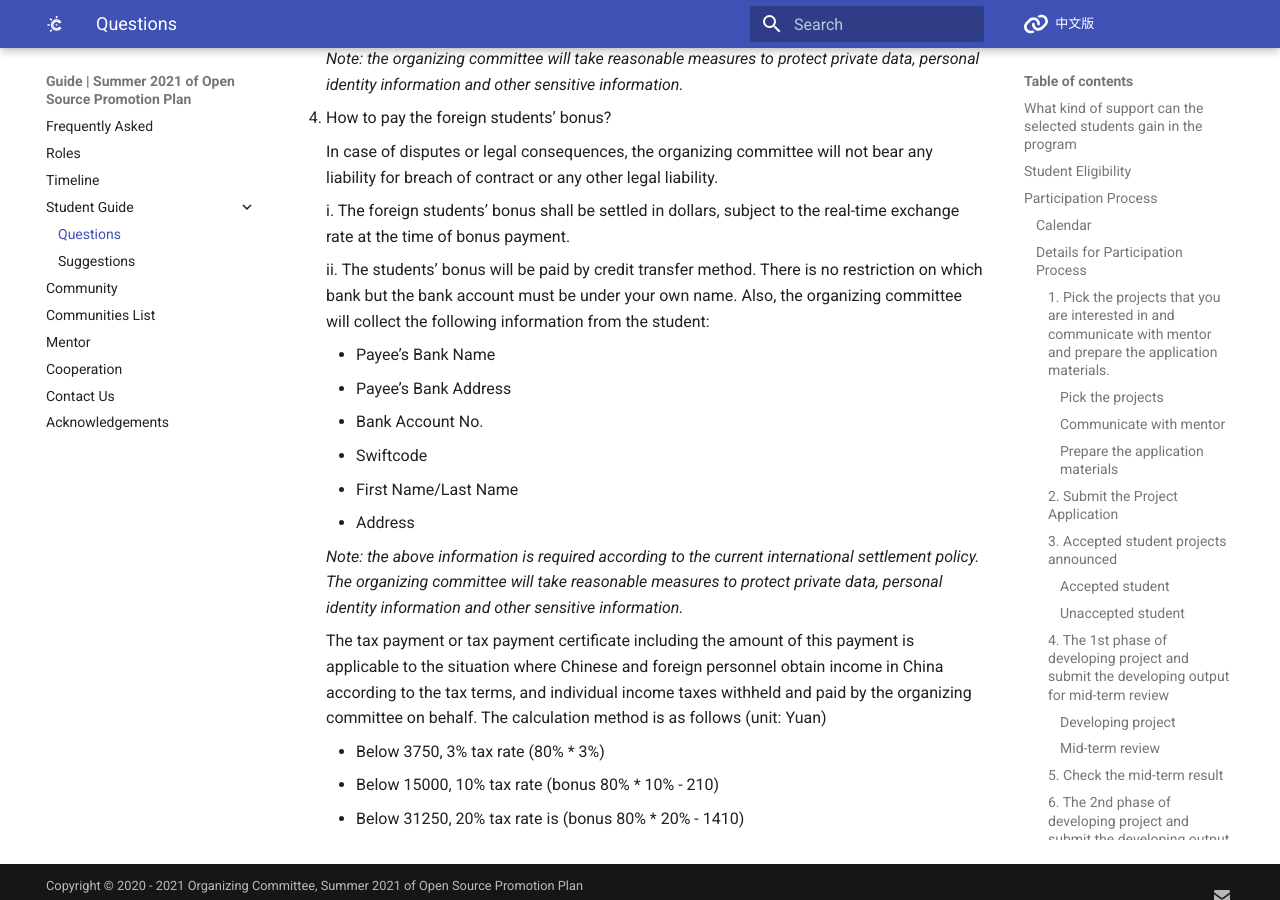
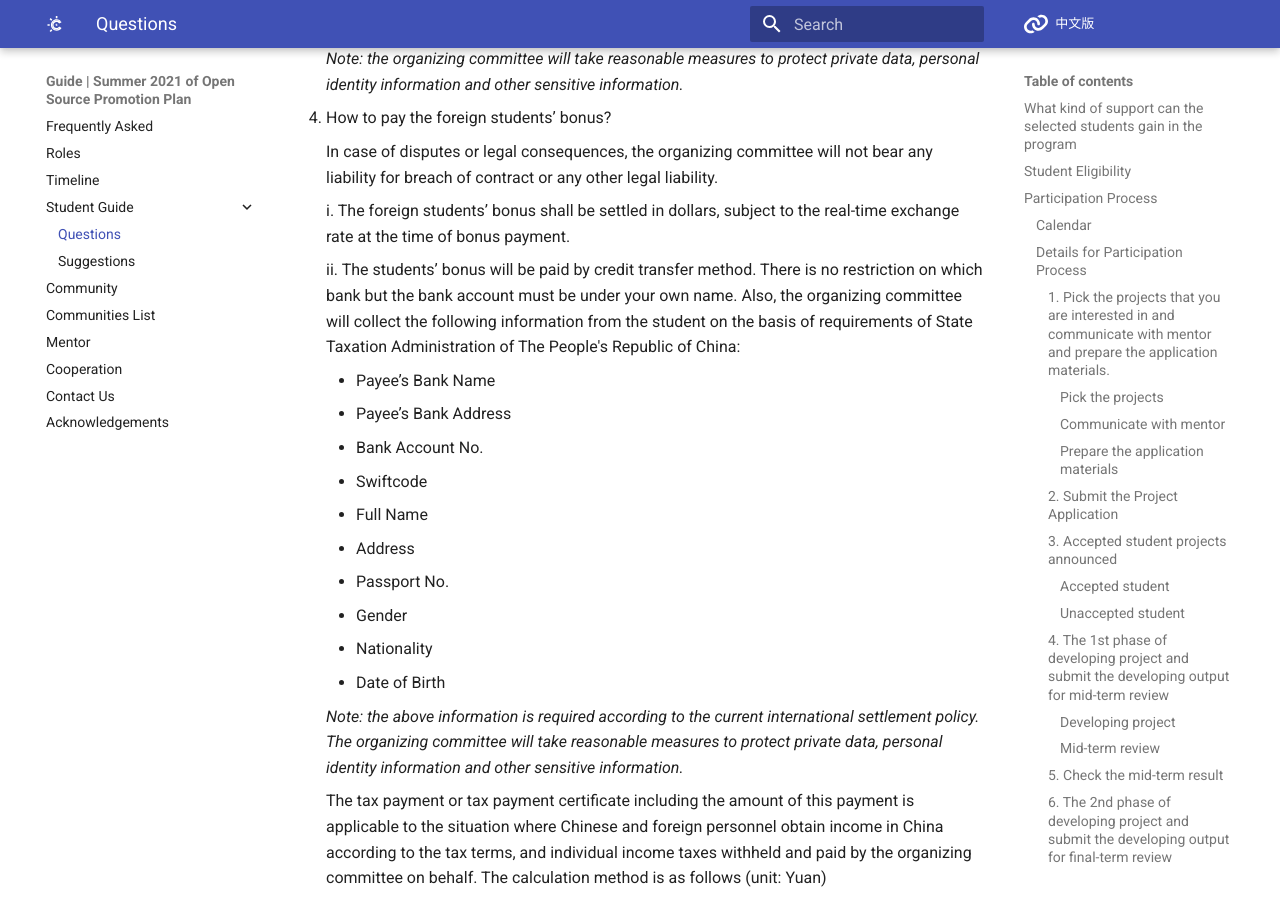
Before and after one commit to summer-ospp/help-en, an MkDocs documentation site: the page built from docs/student.md, in a window 1280 px wide and 900 px high, scrolled down 6203 px. Built offline with MkDocs 1.6.1 and Material for MkDocs 9.7.7, drawn with Linux system fonts in a browser that asks for light colours; comment, search, counter and statistics services are not loaded.

Commit message:
Update student.md

```diff
--- a/docs/student.md
+++ b/docs/student.md
@@ -196,14 +196,18 @@ Students can choose the programming language according to the needs of community
 
     i. The foreign students’ bonus shall be settled in dollars, subject to the real-time exchange rate at the time of bonus payment.
 
-    ii. The students’ bonus will be paid by credit transfer method. There is no restriction on which bank but the bank account must be under your own name. Also, the organizing committee will collect the following information from the student:
+    ii. The students’ bonus will be paid by credit transfer method. There is no restriction on which bank but the bank account must be under your own name. Also, the organizing committee will collect the following information from the student on the basis of requirements of State Taxation Administration of The People's Republic of China:
 
      - Payee’s Bank Name
      - Payee’s Bank Address
      - Bank Account No.
      - Swiftcode
-     - First Name/Last Name
+     - Full Name
      - Address
+     - Passport No.
+     - Gender
+     - Nationality
+     - Date of Birth
 
     *Note: the above information is required according to the current international settlement policy. The organizing committee will take reasonable measures to protect private data, personal identity information and other sensitive information.*
 
```
